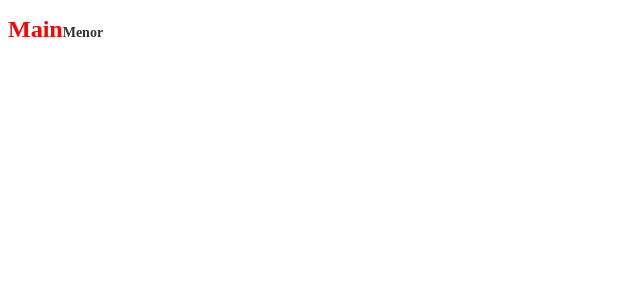
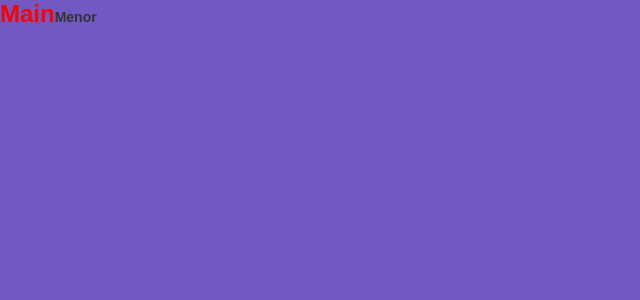
Before and after one commit to caioq/react-project-1, a React (Create React App) app: page / in a window 1280 px wide. Shown: the top 300 px of the page, without its empty margins (0-640 px from the left). Built offline with nearby package versions, Linux system fonts and the light colour scheme; the HTML template or start-up script is replaced by a standard one.

Commit message:
feat: utilizando estilos globais

```diff
--- a/src/App.js
+++ b/src/App.js
@@ -1,9 +1,15 @@
 import React from 'react';
 
 import Routes from './routes';
+import GlobalStyle from './styles/global';
 
 function App() {
-  return <Routes />;
+  return (
+    <>
+      <Routes />
+      <GlobalStyle />
+    </>
+  );
 }
 
 export default App;
--- /dev/null
+++ b/src/styles/global.js
@@ -0,0 +1,29 @@
+import { createGlobalStyle } from 'styled-components';
+
+export default createGlobalStyle`
+ * {
+     margin: 0;
+     padding: 0;
+     outline: 0;
+     box-sizing: border-box;
+ },
+
+ html, body, #root {
+     min-height: 100%;
+ }
+
+ body {
+     background: #7159c1;
+     -webkit-font-smoothing: antialiased !important;
+ }
+
+ body, input, button {
+     color: #222;
+     font-size: 14px;
+     font-family: Arial, Helvetica, sans-serif;
+ }
+
+ button {
+     cursor: pointer;
+ }
+`;
```
